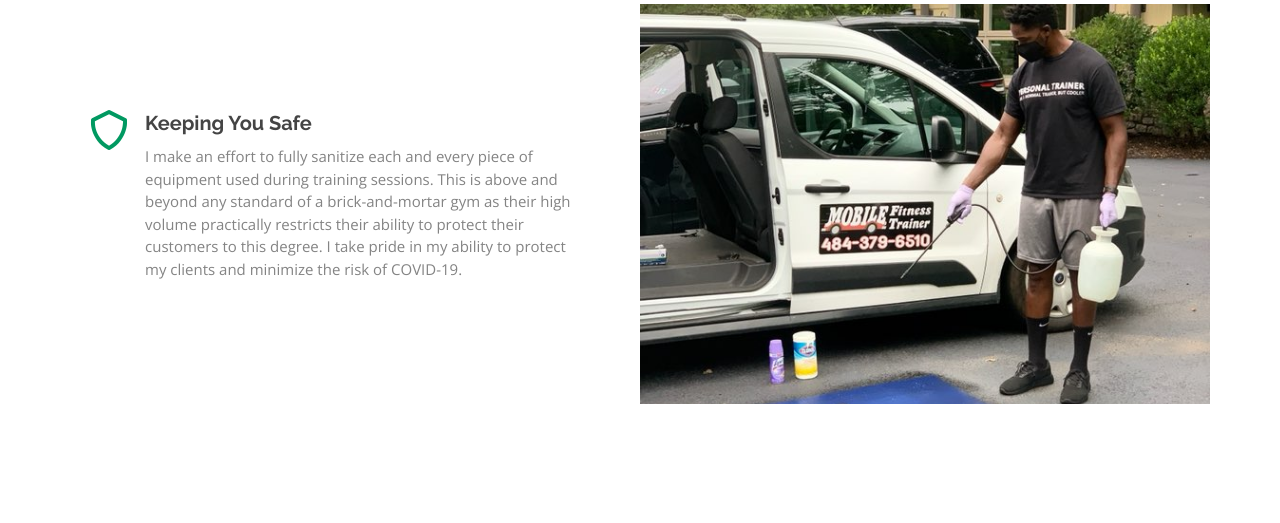
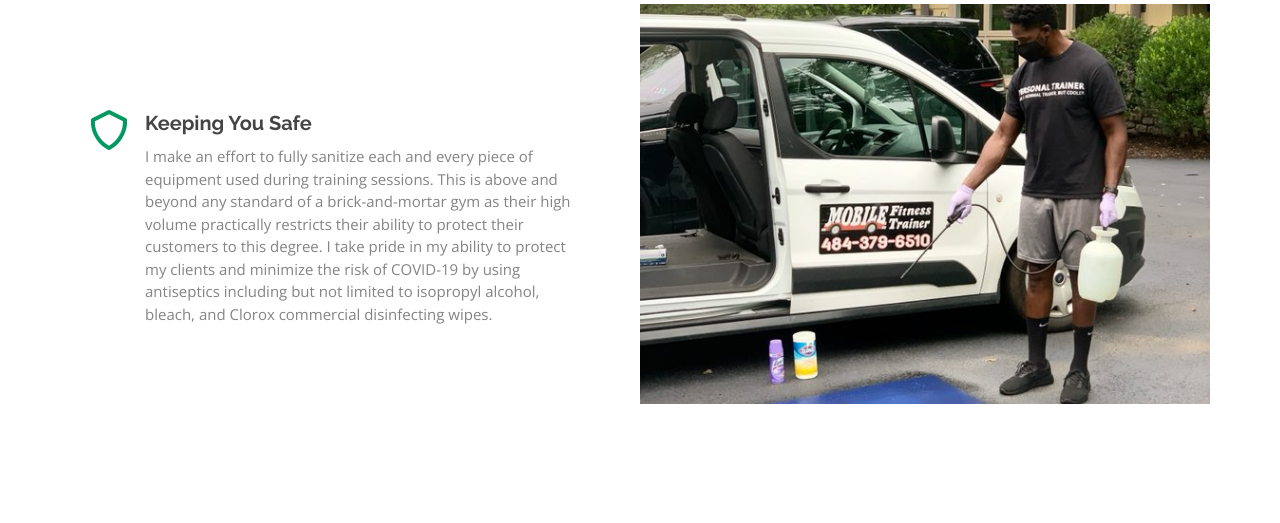
Before and after one commit to naveenailawadi/MobileFirehouseFitness, a Flask app: page /covid in a window 1280 px wide. Shown: the part 303-826 px from the top of the page. Run offline with Flask 2, Linux system fonts and the light colour scheme; some libraries are stand-ins or nearby versions.

Commit message:
changed image and added chemicals

```diff
--- a/website/templates/covid.html
+++ b/website/templates/covid.html
@@ -25,7 +25,8 @@
               <p>I make an effort to fully sanitize each and every piece of equipment used during training sessions.
                 This is above and beyond any standard of a brick-and-mortar gym as their high volume practically
                 restricts their ability to protect their customers to this degree. I take pride in my ability to protect
-                my clients and minimize the risk of COVID-19.
+                my clients and minimize the risk of COVID-19 by using antiseptics including but not limited to isopropyl
+                alcohol, bleach, and Clorox commercial disinfecting wipes.
               </p>
             </div>
           </div>
```
Also changed, not shown: website/static/assets/img/hero-bg.jpg.
